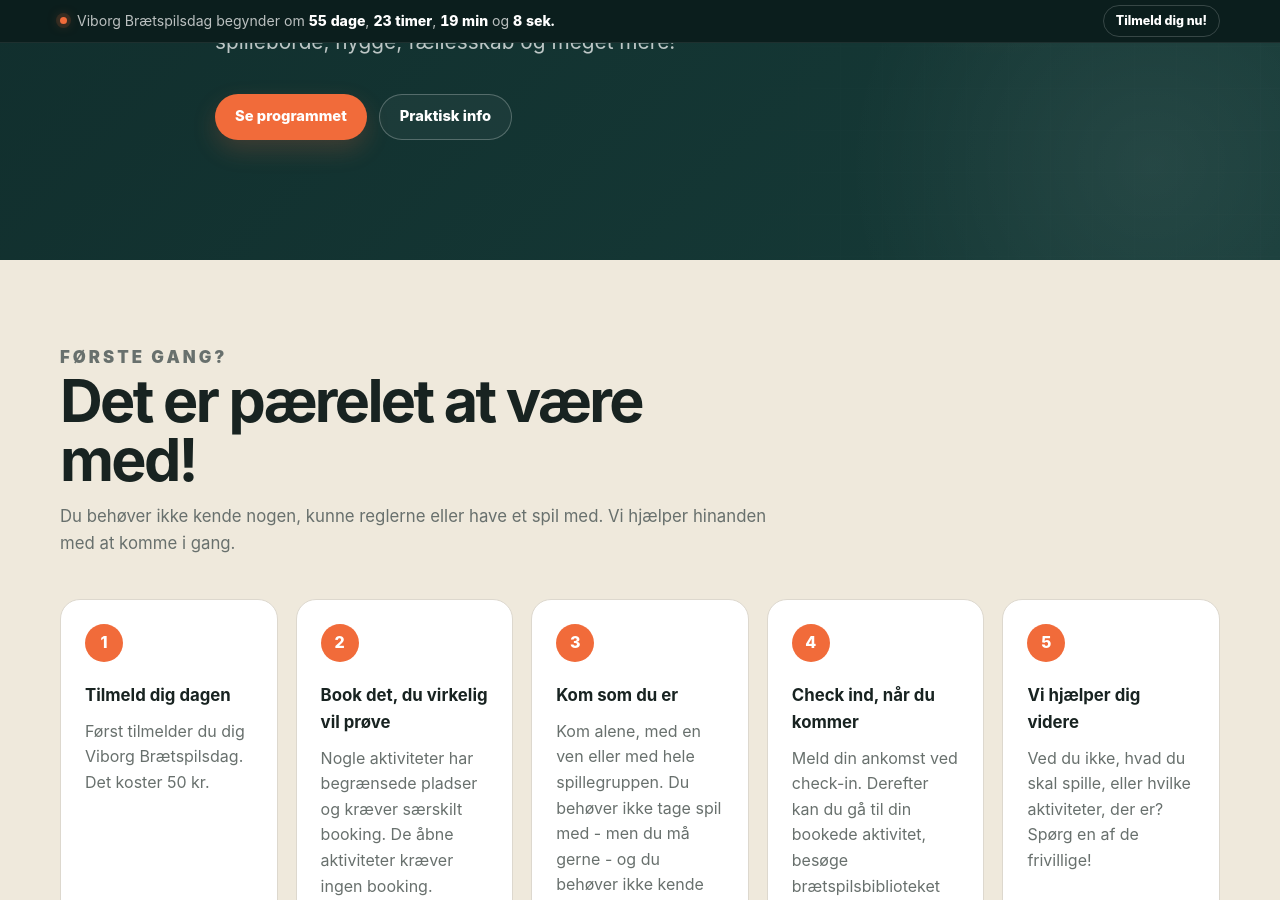
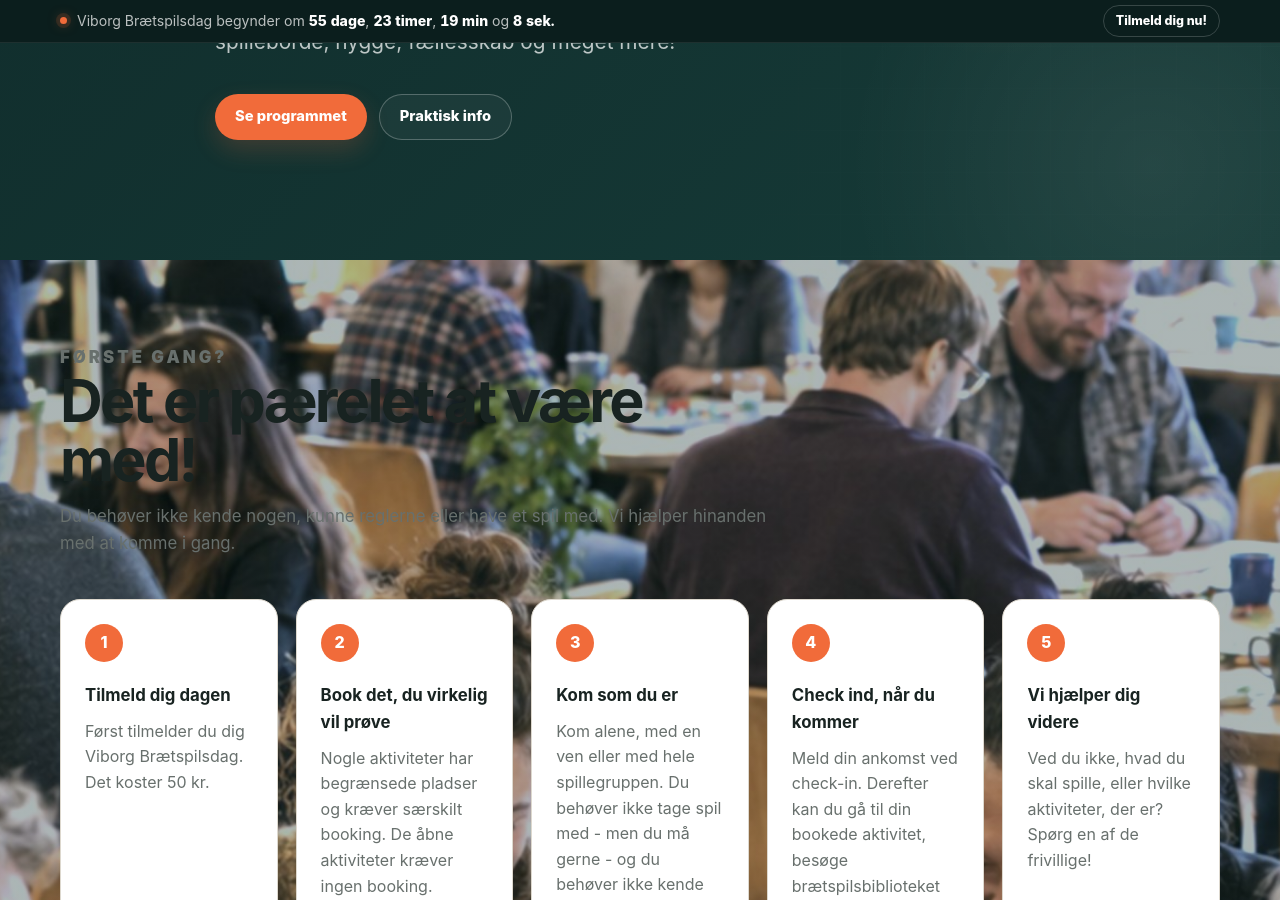
Before and after one commit to Andrejao/spilex, a Jekyll site: the page built from index.html, in a window 1280 px wide and 900 px high, scrolled down 492 px. Built offline with Jekyll 4.4.1, drawn with Linux system fonts in a browser that asks for light colours.

Commit message:
Update index.html

```diff
--- a/index.html
+++ b/index.html
@@ -36,7 +36,7 @@ description: En hel dag med hygge og fællesskab i Viborg.
 </section>
 
 
-<section class="first-time-home photo-1">
+<section class="first-time-home section-photo photo-1">
   <div class="container">
 
     <div class="section-heading">
```
